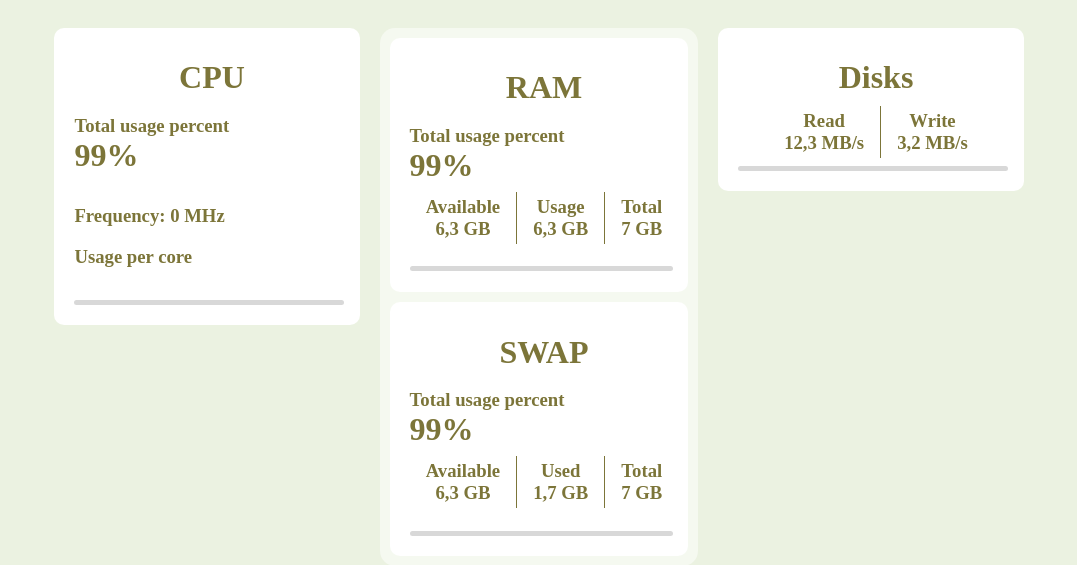
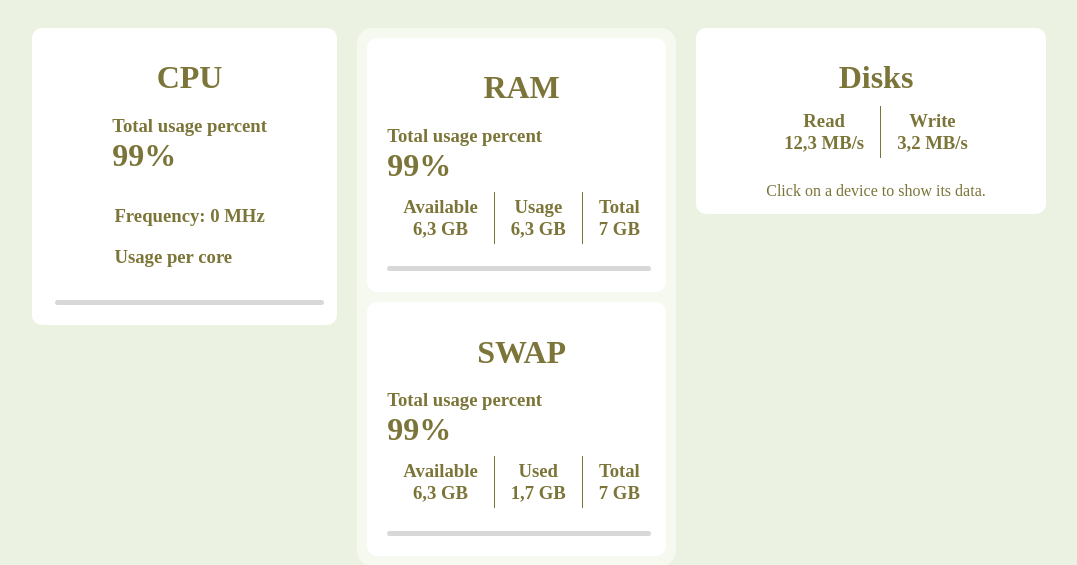
Before and after one commit to FeDevXYZ/marconiDASH, a Python web app: template templates/index.html in a window 1280 px wide. Shown: the top 565 px of the page, without its empty margins (101-1178 px from the left). Run offline with Jinja, Linux system fonts and the light colour scheme; the template is opened without the code that fills it, so the values that code supplies are empty.

Commit message:
feat(disk): add style to device data, error handler and general quality improvements.

```diff
--- a/static/style.css
+++ b/static/style.css
@@ -19,7 +19,7 @@ body{
     display: flex;
     flex-direction: column;
     justify-content: flex-start;
-    align-items: flex-start;
+    align-items: center;
     padding: 10px 10px 10px 20px;
     color: #7C7539FF;
     border-radius: 10px;
@@ -123,4 +123,15 @@ progress::-webkit-progress-value {
     color: #7C7539FF;
     border-radius: 16px;
     margin: 8px;
+    text-align: center;
 }
+
+.device-data{
+    margin: 10px;
+    background: #f6f6ea;
+    padding: 8px 16px 8px 16px;
+    border-radius: 8px;
+}
+.device-stat{
+    margin: 2px;
+}
--- a/templates/index.html
+++ b/templates/index.html
@@ -78,7 +78,7 @@
           </div>
         </div>
       </div>
-      <div class="voice">
+      <div class="voice" style="width: 25vw">
         <h1>Disks</h1>
         <div style="display: flex; flex-direction: row; width: 100%; justify-content: center; margin-bottom: 8px; margin-top: 10px">
           <div class="stat">
@@ -94,15 +94,17 @@
           <div id="diskList" class="diskList">
 
           </div>
-          <div id="device-data">
+          <p id="device-title" style="margin: 16px 16px 4px 16px">Click on a device to show its data.</p>
+          <div id="device-data" class="device-data">
             <div id="device-name" class="device-stat"></div>
             <div id="device-free" class="device-stat"></div>
             <div id="device-used" class="device-stat"></div>
             <div id="device-total" class="device-stat"></div>
             <div id="device-percent" class="device-stat"></div>
+            <progress id="disk-progress" value="0" max="100"></progress>
           </div>
         </div>
-        <progress id="disk-progress" value="0" max="100"></progress>
+
       </div>
     </div>
   </div>
@@ -129,11 +131,14 @@
 
     const p_write = document.getElementById("disk-write")
     const p_read = document.getElementById("disk-read")
+    const devicedata = document.getElementById("device-data")
     const devicefree = document.getElementById("device-free")
     const deviceused = document.getElementById("device-used")
     const devicetotal = document.getElementById("device-total")
     const devicepercent = document.getElementById("device-percent")
     const devicename = document.getElementById("device-name")
+    const devicetitle = document.getElementById("device-title")
+    const pr_disk = document.getElementById("disk-progress")
 
     async function getDiskData(device) {
         const raw = await fetch("/diskdata", {
@@ -185,7 +190,6 @@
 
         p_write.textContent = writeMB+" MB/s"
         p_read.textContent = readMB+" MB/s"
-
         const diskList = document.getElementById("diskList")
         diskList.innerHTML = ""
         for (const p of partition) {
@@ -195,15 +199,23 @@
             diskList.appendChild(div)
             div.onclick = async () => {
                 const data = await getDiskData(p.device)
-                devicename.textContent = p.device
-                devicefree.textContent = data.free
-                deviceused.textContent = data.used
-                devicetotal.textContent = data.total
-                devicepercent.textContent = data.percent
+                if (data.error){
+                    devicetitle.textContent = "Device not found"
+                    devicedata.style = "display: none"
+                }
+                else{
+                    devicetitle.textContent = "Selected device data:"
+                    devicedata.style = "display: block;"
+                    devicename.textContent = "Device: "+p.device
+                    devicefree.textContent = "Free: "+data.free
+                    deviceused.textContent = "Used: "+data.used
+                    devicetotal.textContent = "Total: "+data.total
+                    devicepercent.textContent = data.percent
+                    pr_disk.value = parseFloat(data.percent.replace("%", ""))}
             }
         }
     }
-
+    devicedata.style = "display: none;"
     updateData()
     setInterval(updateData, 1000)
 </script>
```
